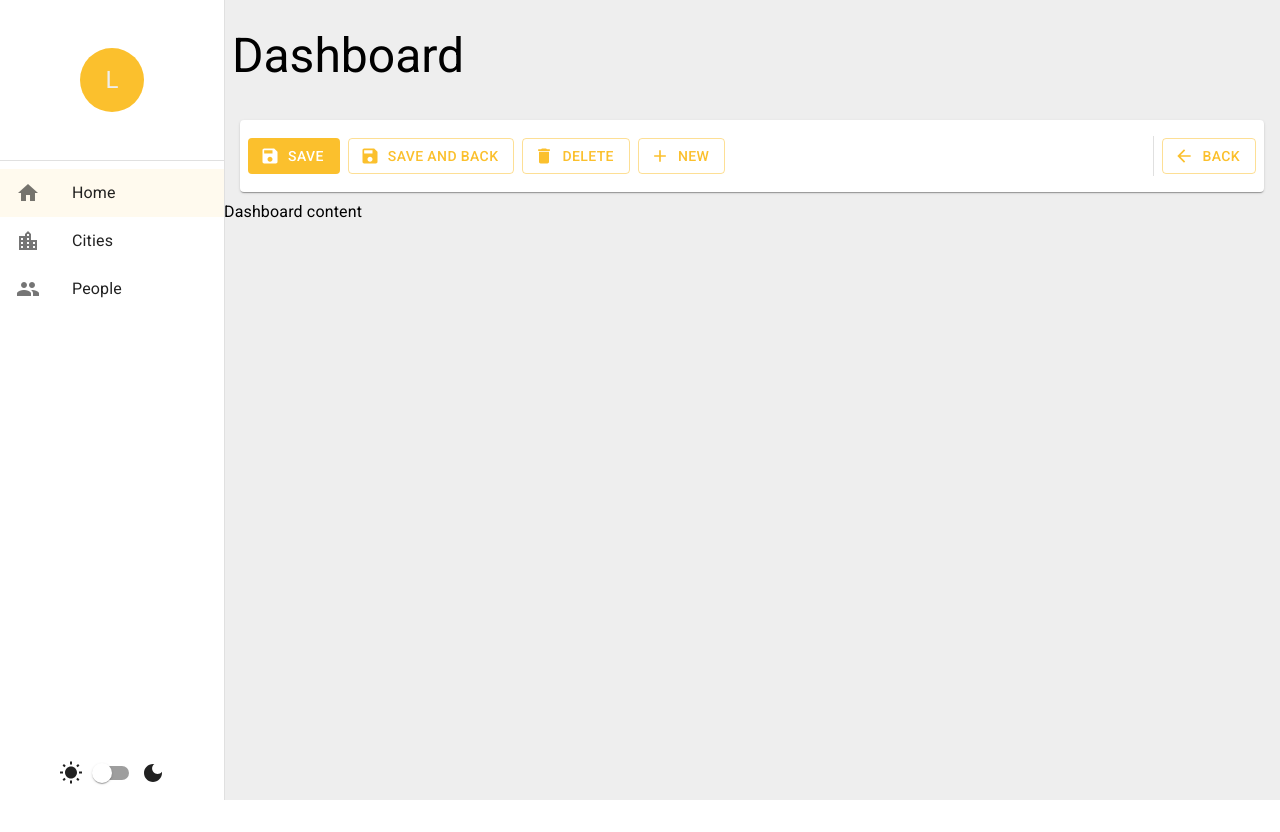
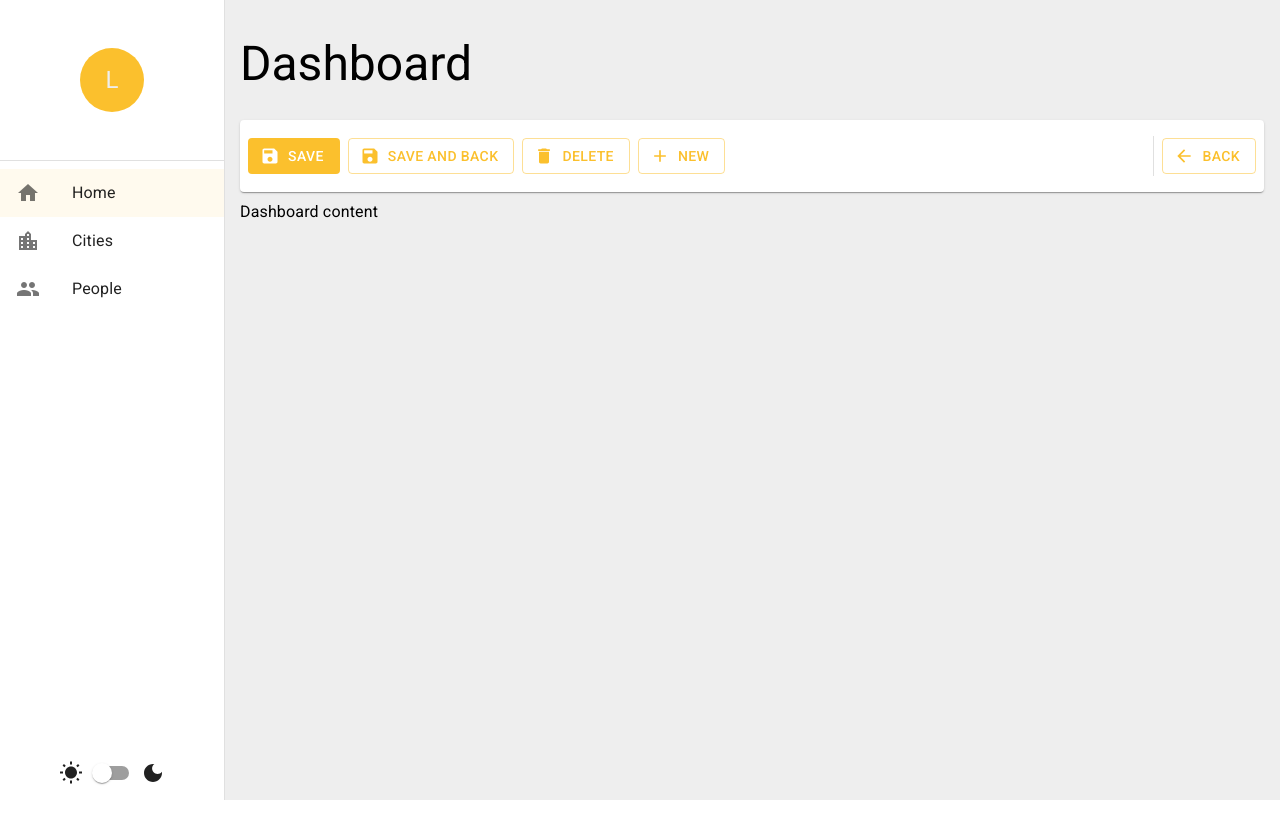
Before and after one commit to lorenzocesconetto/ts-material-ui, a React (Create React App) app: page / in a window 1280 px wide. Before the commit the page ends 800 px from the top, so only its background shows below. Built offline with nearby package versions, Linux system fonts and the light colour scheme.

Commit message:
feature: fix some alignments and layout

```diff
--- a/src/components/DetailToolbar.tsx
+++ b/src/components/DetailToolbar.tsx
@@ -140,7 +140,6 @@ const DetailToolbar = ({
       paddingY={2}
       display="flex"
       gap={1}
-      marginX={2}
       height={theme.spacing(5)}
       alignItems="center"
     >
--- a/src/components/ListToolbar.tsx
+++ b/src/components/ListToolbar.tsx
@@ -14,14 +14,7 @@ const ListToolbar = ({
   onClickNew,
 }: IListToolbarProps) => {
   return (
-    <Box
-      component={Paper}
-      paddingX={1}
-      paddingY={2}
-      display="flex"
-      gap={1}
-      marginX={2}
-    >
+    <Box component={Paper} paddingX={1} paddingY={2} display="flex" gap={1}>
       <TextField
         value={searchText}
         onChange={onChangeSearchText}
--- a/src/components/Sidebar.tsx
+++ b/src/components/Sidebar.tsx
@@ -73,7 +73,7 @@ const Sidebar = ({ children }: ISidebarProps) => {
           <ThemeToggle />
         </Box>
       </Drawer>
-      <Box height="100vh" marginLeft={isScreenXs ? 0 : theme.spacing(28)}>
+      <Box p={2} height="100vh" marginLeft={isScreenXs ? 0 : theme.spacing(28)}>
         {children}
       </Box>
     </>
--- a/src/layouts/Base.tsx
+++ b/src/layouts/Base.tsx
@@ -23,8 +23,8 @@ const Base = ({ children, title, toolbar }: IBaseProps) => {
 
   return (
     <Box height="100%" display="flex" flexDirection="column" gap={1}>
+      {/* Begin: Title */}
       <Box
-        padding={1}
         display="flex"
         alignItems="center"
         height={theme.spacing(isScreenXs ? 6 : isScreenDownMd ? 8 : 12)}
@@ -44,12 +44,17 @@ const Base = ({ children, title, toolbar }: IBaseProps) => {
           {title}
         </Typography>
       </Box>
+      {/* End: Title */}
 
-      {toolbar && <Box>{toolbar}</Box>}
+      {/* Begin: Toolbar */}
+      {toolbar}
+      {/* End: Toolbar */}
 
+      {/* Begin: Content */}
       <Box flex={1} overflow="auto">
         {children}
       </Box>
+      {/* End: Content */}
     </Box>
   );
 };
--- a/src/pages/people/PeopleListPage.tsx
+++ b/src/pages/people/PeopleListPage.tsx
@@ -77,7 +77,7 @@ const PeopleListPage = () => {
       }
     >
       <TableContainer
-        sx={{ m: 2, width: "auto" }}
+        sx={{ width: "auto" }}
         component={Paper}
         variant="outlined"
       >
```
